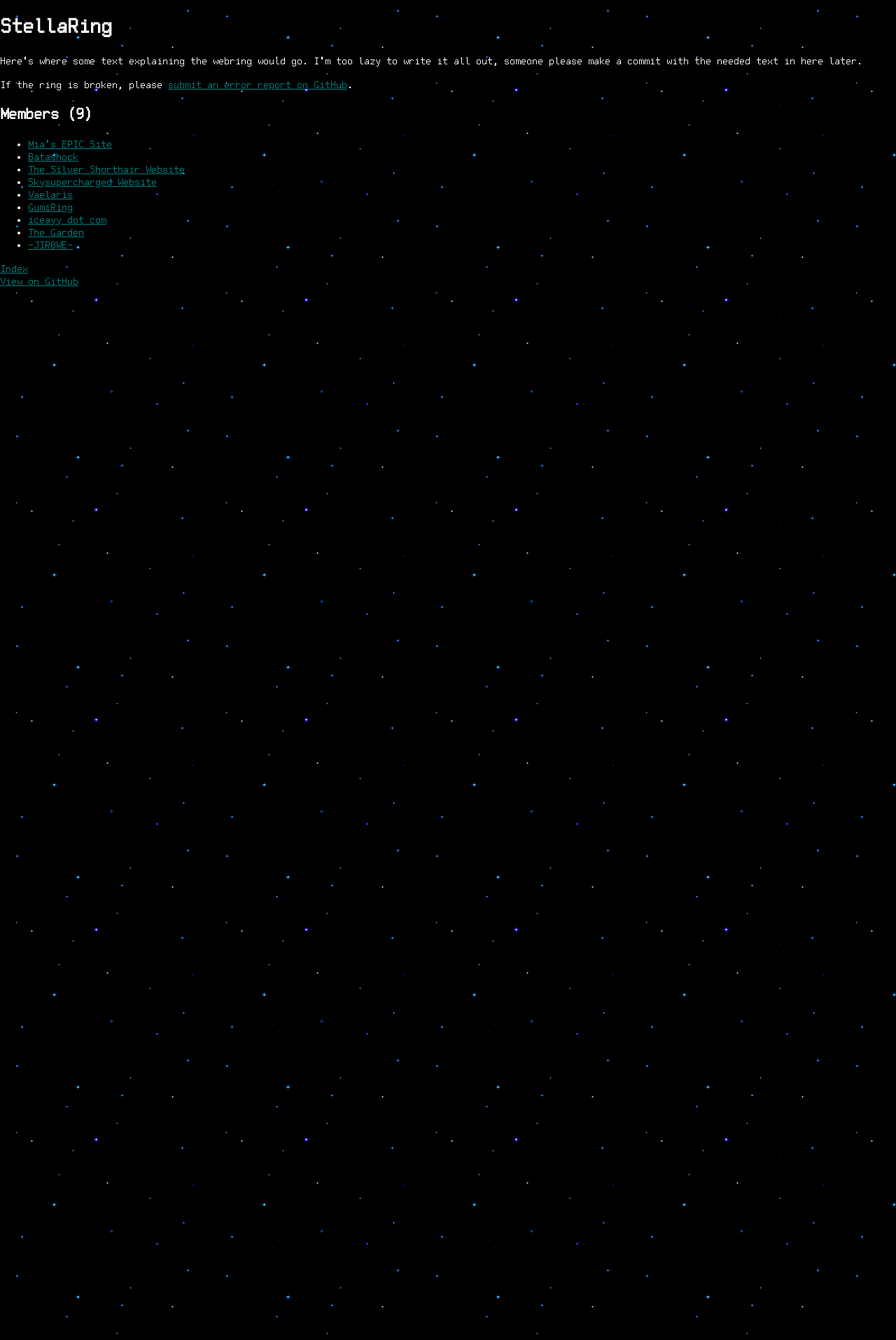
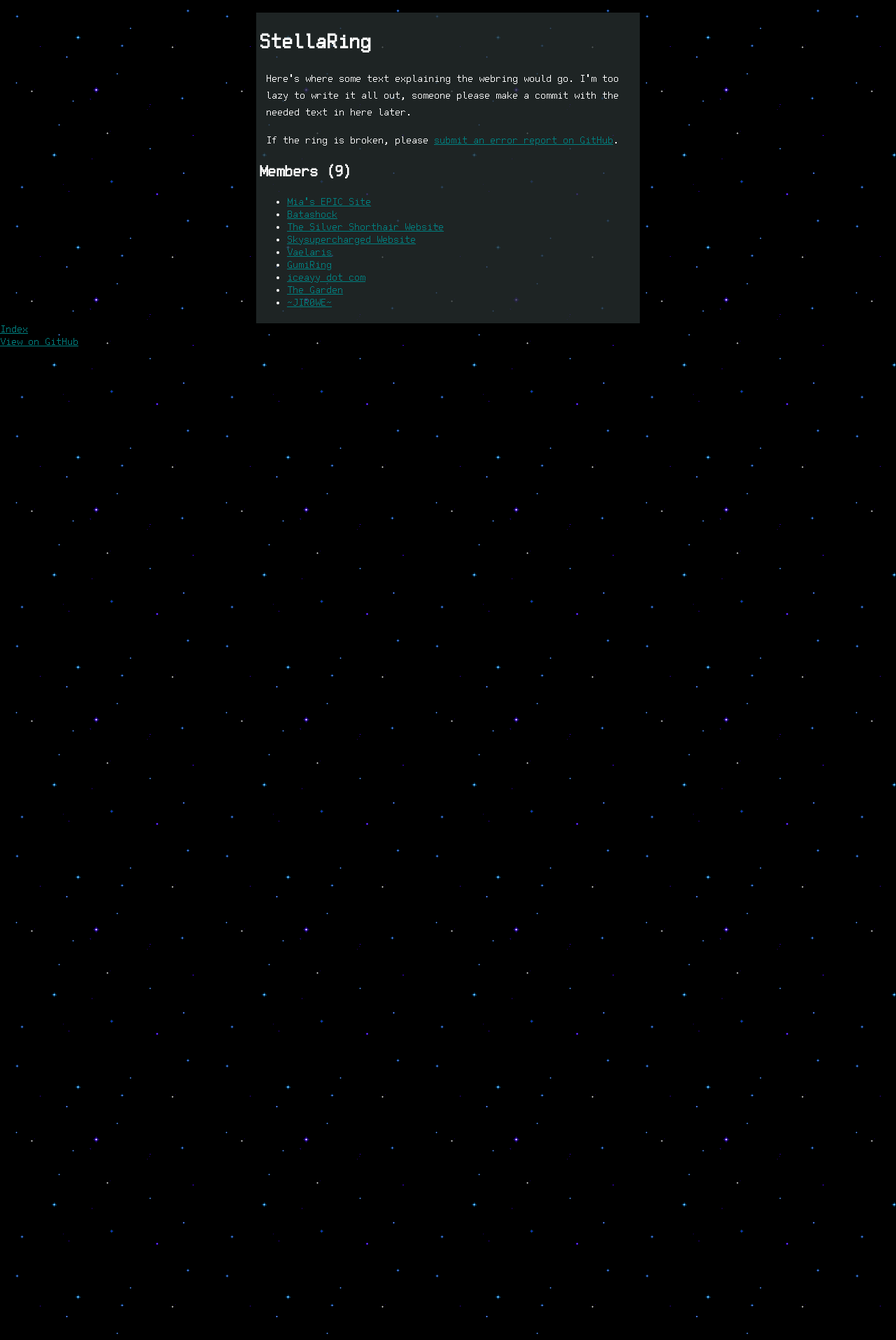
Before and after one commit to musent/StellaRing, a Jekyll site: the page built from index.html, in a window 1280 px wide. Shown: the top 1915 px of the page at 70% size. Built offline with Jekyll 4.4.1, drawn with Linux system fonts in a browser that asks for light colours.

Commit message:
Update index.html

```diff
--- a/index.html
+++ b/index.html
@@ -2,13 +2,14 @@
 title: stellaRing
 layout: html
 ---
+<div class="content">
 <h1>StellaRing</h1>
-<p>Here's where some text explaining the webring would go. I'm too lazy to write it all out, someone please make a commit with the needed text in here later.
-
-<p>If the ring is broken, please <a href={{site.github_repo_url}}/issues/new>submit an error report on GitHub</a>.
+<p>Here's where some text explaining the webring would go. I'm too lazy to write it all out, someone please make a commit with the needed text in here later.</p>
+<p>If the ring is broken, please <a href={{site.github_repo_url}}/issues/new>submit an error report on GitHub</a>.</p>
 
 <h2 id=members>Members ({{site.data.members.size}})</h2>
 <ul>
 {% for member in site.data.members %}
 <li><a href="{{member.url | xml_escape}}">{{member.name | xml_escape | newline_to_br}}</a>{% endfor %}
 </ul>
+</div>
```
